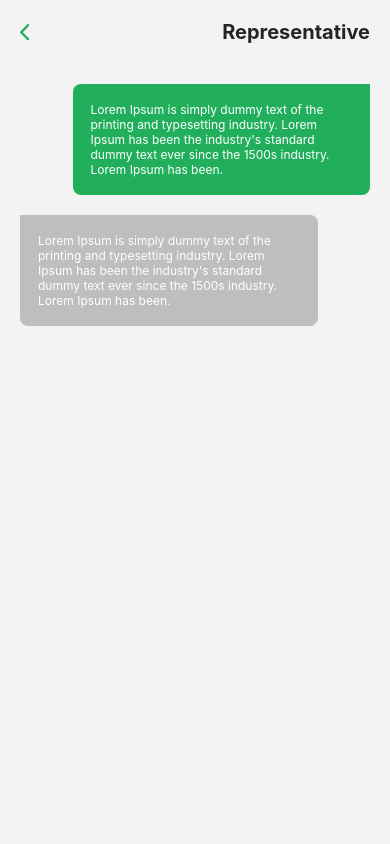
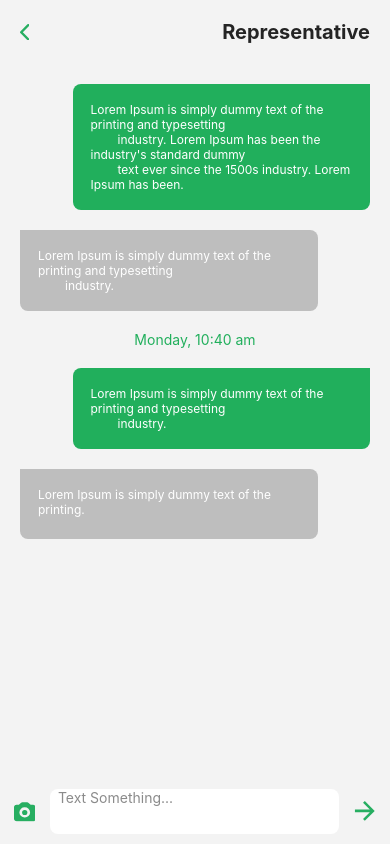
Before and after one commit to ibilalchaudhary/warehouse-client, a React Native app: screen /Message in a window 390 px wide. Built offline with nearby package versions, Linux system fonts and the light colour scheme.

Commit message:
almost complete

```diff
--- a/src/Navigation/StackNavigation.js
+++ b/src/Navigation/StackNavigation.js
@@ -25,6 +25,7 @@ import RepresentativeProfileScreen from '../Screens/RepresentativeProfileScreen'
 import RequestScreen from '../Screens/RequestScreen';
 import EditProfileScreen from '../Screens/EditProfileScreen';
 import MessageScreen from '../Screens/MessageScreen';
+import NotificationsScreen from '../Screens/NotificationsScreen';
 
 const Stack = createNativeStackNavigator();
 
@@ -32,7 +33,7 @@ export default function StackNavigation() {
   return (
     <Stack.Navigator
       screenOptions={{header: () => null}}
-      initialRouteName="RepresentativeProfile">
+      initialRouteName="Message">
       <Stack.Screen name="Discover" component={DiscoverScreen} />
       <Stack.Screen name="Explore" component={ExploreScreen} />
       <Stack.Screen name="Signup" component={SignupScreen} />
@@ -62,6 +63,7 @@ export default function StackNavigation() {
       <Stack.Screen name="Request" component={RequestScreen} />
       <Stack.Screen name="EditProfile" component={EditProfileScreen} />
       <Stack.Screen name="Message" component={MessageScreen} />
+      <Stack.Screen name="Notifications" component={NotificationsScreen} />
     </Stack.Navigator>
   );
 }
--- a/src/Screens/DashboardScreen.js
+++ b/src/Screens/DashboardScreen.js
@@ -49,7 +49,10 @@ export default class DashboardScreen extends Component {
                   Pakistan
                 </Text>
               </View>
-              <TouchableOpacity>
+              <TouchableOpacity
+                onPress={() => {
+                  navigation.navigate('Notifications');
+                }}>
                 <Svg
                   xmlns="http://www.w3.org/2000/svg"
                   width={22.476}
--- a/src/Screens/MessageScreen.js
+++ b/src/Screens/MessageScreen.js
@@ -15,10 +15,57 @@ import {
   TouchableOpacity,
   TextInput,
 } from 'react-native';
+import Svg, {Defs, ClipPath, Path, G} from 'react-native-svg';
 import Header from '../Components/Header';
 import Buttons from '../Components/Buttons';
 
-export default class CheckoutScreen extends Component {
+function MessageSentCard({text}) {
+  return (
+    <View style={{display: 'flex', alignItems: 'flex-end'}}>
+      <View
+        style={{
+          width: '85%',
+          minHeight: 70,
+          maxHeight: 300,
+          backgroundColor: PRIMARY,
+          borderTopLeftRadius: 8,
+          borderBottomLeftRadius: 8,
+          borderBottomRightRadius: 8,
+          padding: 18,
+        }}>
+        <Text style={{color: WHITE, fontSize: 12}}>{text}</Text>
+      </View>
+    </View>
+  );
+}
+
+function MessageReceiveCard({text}) {
+  return (
+    <View
+      style={{
+        display: 'flex',
+        alignItems: 'flex-start',
+        marginVertical: 20,
+      }}>
+      <View
+        style={{
+          width: '85%',
+          minHeight: 70,
+          maxHeight: 300,
+          backgroundColor: PRIMARY,
+          borderTopRightRadius: 8,
+          borderBottomLeftRadius: 8,
+          borderBottomRightRadius: 8,
+          padding: 18,
+          backgroundColor: SECONDARY,
+        }}>
+        <Text style={{color: WHITE, fontSize: 12}}>{text}</Text>
+      </View>
+    </View>
+  );
+}
+
+export default class MessageScreen extends Component {
   render() {
     const navigation = this.props.navigation;
 
@@ -37,52 +84,89 @@ export default class CheckoutScreen extends Component {
 
         <ScrollView
           style={{flex: 1, paddingHorizontal: 20, marginVertical: 20}}>
-          <View style={{display: 'flex', alignItems: 'flex-end'}}>
-            <View
-              style={{
-                width: '85%',
-                minHeight: 70,
-                maxHeight: 300,
-                backgroundColor: PRIMARY,
-                borderTopLeftRadius: 8,
-                borderBottomLeftRadius: 8,
-                borderBottomRightRadius: 8,
-                padding: 18,
-              }}>
-              <Text style={{color: WHITE, fontSize: 12}}>
-                Lorem Ipsum is simply dummy text of the printing and typesetting
-                industry. Lorem Ipsum has been the industry's standard dummy
-                text ever since the 1500s industry. Lorem Ipsum has been.
-              </Text>
-            </View>
+          <MessageSentCard
+            text="Lorem Ipsum is simply dummy text of the printing and typesetting
+        industry. Lorem Ipsum has been the industry's standard dummy
+        text ever since the 1500s industry. Lorem Ipsum has been."
+          />
+
+          <MessageReceiveCard
+            text="Lorem Ipsum is simply dummy text of the printing and typesetting
+        industry."
+          />
+
+          <View style={{alignItems: 'center', marginBottom: 20}}>
+            <Text style={{color: PRIMARY}}>Monday, 10:40 am</Text>
           </View>
 
-          <View
+          <MessageSentCard
+            text="Lorem Ipsum is simply dummy text of the printing and typesetting
+        industry."
+          />
+
+          <MessageReceiveCard text="Lorem Ipsum is simply dummy text of the printing." />
+        </ScrollView>
+        <View
+          style={{
+            display: 'flex',
+            flexDirection: 'row',
+            justifyContent: 'space-between',
+            alignItems: 'center',
+            paddingHorizontal: 14,
+            marginVertical: 10,
+          }}>
+          <TouchableOpacity>
+            <Svg
+              xmlns="http://www.w3.org/2000/svg"
+              width={21}
+              height={21}
+              viewBox="0 0 28 27">
+              <Defs>
+                <ClipPath id="prefix__a">
+                  <Path fill="none" d="M0 0h28v27H0z" />
+                </ClipPath>
+              </Defs>
+              <G clipPath="url(#prefix__a)">
+                <Path data-name="Rectangle 252" fill="none" d="M0 0h22v22H0z" />
+                <Path
+                  data-name="Path 110"
+                  d="M14.325 18.156a3.5 3.5 0 003.581-3.4 3.5 3.5 0 00-3.581-3.4 3.5 3.5 0 00-3.581 3.4 3.5 3.5 0 003.581 3.4zm0-10.194a7.007 7.007 0 017.162 6.8 7.007 7.007 0 01-7.162 6.8 7.007 7.007 0 01-7.162-6.8 7.007 7.007 0 017.162-6.796zM25.069 26.65H3.581a3.631 3.631 0 01-2.507-1.019A3.273 3.273 0 010 23.252V7.966a3.5 3.5 0 013.581-3.4h2.865l2.686-2.551a3.046 3.046 0 012.149-.849h6.267a2.947 2.947 0 011.97.849L22.2 4.566h2.865a3.5 3.5 0 013.585 3.4v15.286a3.5 3.5 0 01-3.581 3.398z"
+                  fill="#27ae61"
+                  fillRule="evenodd"
+                />
+              </G>
+            </Svg>
+          </TouchableOpacity>
+          <TouchableOpacity
             style={{
               display: 'flex',
-              alignItems: 'flex-start',
-              marginVertical: 20,
+              width: '80%',
+              height: 45,
+              backgroundColor: WHITE,
+              borderRadius: 8,
+              paddingHorizontal: 8,
+              color: TEXT_COLOR,
             }}>
-            <View
-              style={{
-                width: '85%',
-                minHeight: 70,
-                maxHeight: 300,
-                backgroundColor: PRIMARY,
-                borderTopRightRadius: 8,
-                borderBottomLeftRadius: 8,
-                borderBottomRightRadius: 8,
-                padding: 18,
-                backgroundColor: SECONDARY,
-              }}>
-              <Text style={{color: WHITE, fontSize: 12}}>
-                Lorem Ipsum is simply dummy text of the printing and typesetting
-                industry. Lorem Ipsum has been the industry's standard dummy
-                text ever since the 1500s industry. Lorem Ipsum has been.
-              </Text>
-            </View>
-          </View>
-        </ScrollView>
+            <TextInput
+              placeholder="Text Something..."
+              placeholderTextColor={DISABLE}
+            />
+          </TouchableOpacity>
+          <TouchableOpacity>
+            <Svg
+              data-name="Component 24 \u2013 1"
+              xmlns="http://www.w3.org/2000/svg"
+              width={21.65}
+              height={21}
+              viewBox="0 0 21.65 23">
+              <Path
+                data-name="Path 10"
+                d="M10.825 0L8.857 1.968l7.451 7.451H0v2.812h16.308l-7.451 7.451 1.968 1.968L21.65 10.825z"
+                fill="#27ae61"
+              />
+            </Svg>
+          </TouchableOpacity>
+        </View>
       </View>
     );
   }
--- /dev/null
+++ b/src/Screens/NotificationsScreen.js
@@ -0,0 +1,117 @@
+import React, {Component} from 'react';
+import {
+  DISABLE,
+  INPUT_BG,
+  PRIMARY,
+  SECONDARY,
+  TEXT_COLOR,
+  WHITE,
+} from '../Constants/Colors';
+import {
+  View,
+  ScrollView,
+  Image,
+  Text,
+  TouchableOpacity,
+  TextInput,
+} from 'react-native';
+import Header from '../Components/Header';
+import Buttons from '../Components/Buttons';
+
+function NotificationsCard() {
+  return (
+    <View
+      style={{
+        width: '100%',
+        height: 100,
+        borderRadius: 8,
+        marginVertical: 10,
+        backgroundColor: WHITE,
+      }}>
+      <View
+        style={{
+          display: 'flex',
+          marginVertical: 20,
+          paddingHorizontal: 8,
+          justifyContent: 'center',
+          borderLeftWidth: 8,
+          borderLeftColor: PRIMARY,
+          height: 60,
+        }}>
+        <View
+          style={{
+            display: 'flex',
+            flexDirection: 'row',
+            justifyContent: 'space-between',
+          }}>
+          <Text style={{fontWeight: 'bold', color: TEXT_COLOR}}>
+            Notification Heading
+          </Text>
+          <Text style={{color: PRIMARY}}>2 Hours ago</Text>
+        </View>
+        <Text style={{fontSize: 13, marginVertical: 4}}>
+          Lorem Ipsum is simply dummy text of the printing and typesetting
+          industry. Lorem Ipsum has been
+        </Text>
+      </View>
+    </View>
+  );
+}
+
+function NotificationsBorder({text}) {
+  return (
+    <View
+      style={{
+        flexDirection: 'row',
+        justifyContent: 'space-between',
+        alignItems: 'center',
+        marginBottom: 10,
+      }}>
+      <Text style={{fontWeight: 'bold', color: PRIMARY}}>{text}</Text>
+      <View
+        style={{
+          borderWidth: 0.7,
+          width: '60%',
+          height: 0.7,
+          borderColor: PRIMARY,
+        }}></View>
+    </View>
+  );
+}
+
+export default class NotificationsScreen extends Component {
+  render() {
+    const navigation = this.props.navigation;
+
+    return (
+      <View
+        style={{
+          backgroundColor: '#F3F3F3',
+          flex: 1,
+        }}>
+        <Header
+          heading="Notifications"
+          onPress={() => {
+            navigation.navigate('BottomTabDashboard');
+          }}
+        />
+
+        <ScrollView
+          style={{
+            flex: 1,
+            paddingHorizontal: 20,
+            marginVertical: 20,
+          }}>
+          <NotificationsBorder text="Unread Notifications" />
+          <NotificationsCard />
+          <NotificationsCard />
+          <NotificationsCard />
+          <NotificationsBorder text="Read Notifications" />
+          <NotificationsCard />
+          <NotificationsCard />
+          <NotificationsCard />
+        </ScrollView>
+      </View>
+    );
+  }
+}
```
